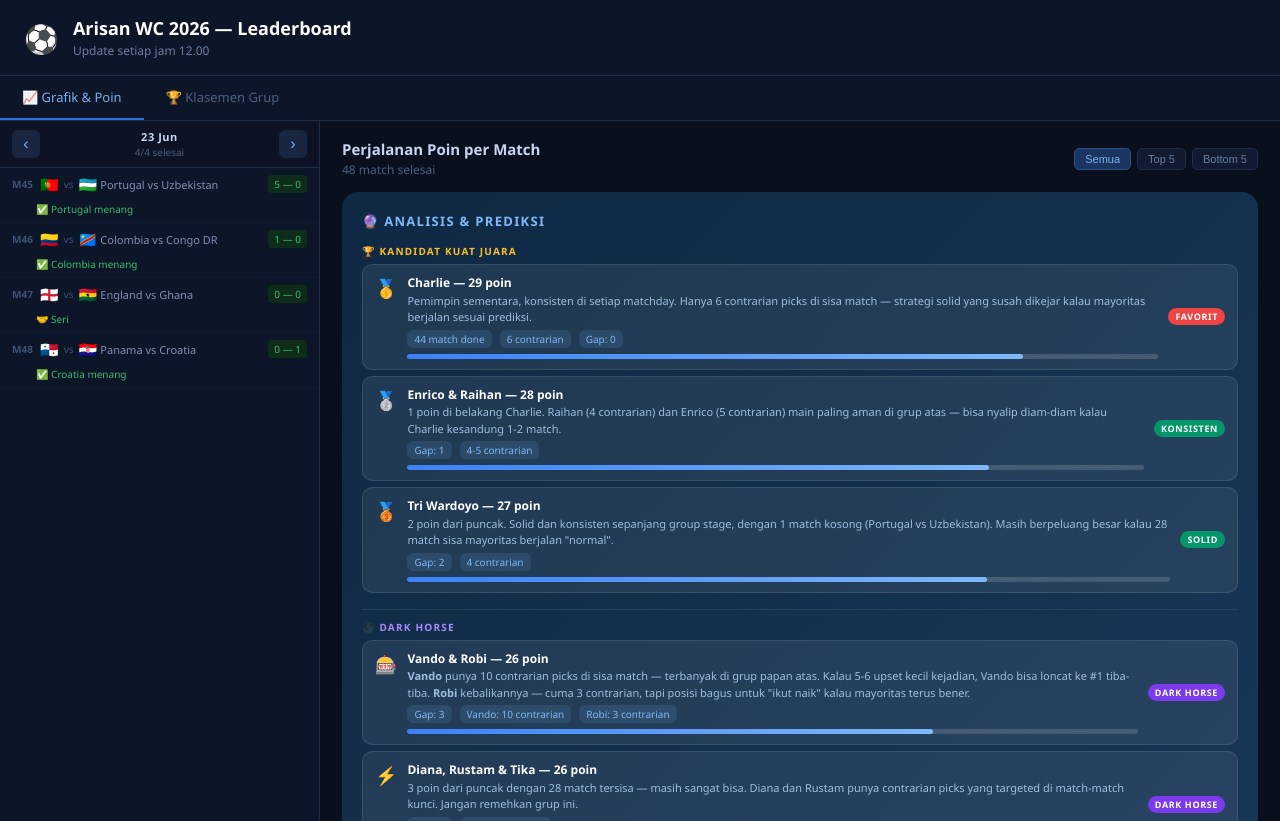
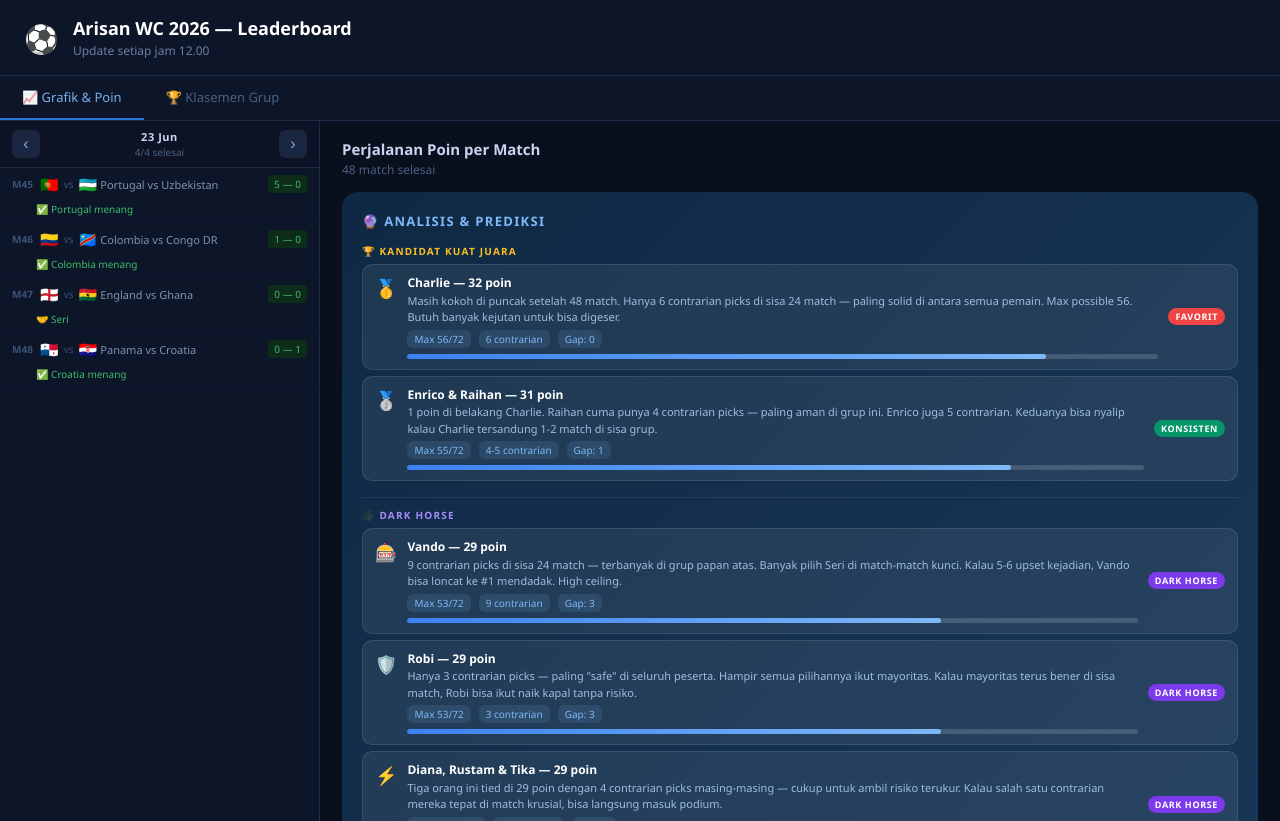
Before and after one commit to Syai327/Leaderboards-Arisan-WC-26, a plain HTML site: page index.html in a window 1280 px wide. Drawn offline with nearby package versions, Linux system fonts and the light colour scheme.

Commit message:
updated 24Jun v2

```diff
--- a/index.html
+++ b/index.html
@@ -67,10 +67,6 @@ body { font-family: 'Segoe UI', system-ui, sans-serif; background: #0a0f1e; colo
 
 /* Leaderboard */
 
-/* Filter btns */
-.filter-row { display: flex; gap: 6px; }
-.filter-btn { background: #111a30; border: 1px solid #1e2d4a; border-radius: 5px; color: #6b7fa3; font-size: 11px; padding: 4px 10px; cursor: pointer; }
-.filter-btn.active { background: #1a3560; border-color: #2a5090; color: #7ab0f0; }
 
 /* ===== GROUP STANDINGS TAB ===== */
 .groups-grid { display: grid; grid-template-columns: repeat(auto-fill, minmax(340px, 1fr)); gap: 16px; padding: 20px; }
@@ -157,11 +153,7 @@ body { font-family: 'Segoe UI', system-ui, sans-serif; background: #0a0f1e; colo
           <div style="font-size:15px;font-weight:600;color:#c8d4f0;">Perjalanan Poin per Match</div>
           <div style="font-size:12px;color:#4a6080;margin-top:2px;" id="chart-sub">— match selesai</div>
         </div>
-        <div class="filter-row">
-          <button class="filter-btn active" onclick="setFilter('all',this)">Semua</button>
-          <button class="filter-btn" onclick="setFilter('top5',this)">Top 5</button>
-          <button class="filter-btn" onclick="setFilter('bottom5',this)">Bottom 5</button>
-        </div>
+
       </div>
       <div class="pred-panel">
   <h2>🔮 Analisis &amp; Prediksi</h2>
@@ -171,32 +163,22 @@ body { font-family: 'Segoe UI', system-ui, sans-serif; background: #0a0f1e; colo
     <div class="pred-card">
       <div class="pred-icon">🥇</div>
       <div style="flex:1">
-        <div class="pred-name">Charlie — 29 poin</div>
-        <div class="pred-desc">Pemimpin sementara, konsisten di setiap matchday. Hanya 6 contrarian picks di sisa match — strategi solid yang susah dikejar kalau mayoritas berjalan sesuai prediksi.</div>
-        <div class="pred-stat-row"><span class="pred-stat">44 match done</span><span class="pred-stat">6 contrarian</span><span class="pred-stat">Gap: 0</span></div>
-        <div class="pred-meter"><div class="pred-meter-fill" style="width:82%"></div></div>
+        <div class="pred-name">Charlie — 32 poin</div>
+        <div class="pred-desc">Masih kokoh di puncak setelah 48 match. Hanya 6 contrarian picks di sisa 24 match — paling solid di antara semua pemain. Max possible 56. Butuh banyak kejutan untuk bisa digeser.</div>
+        <div class="pred-stat-row"><span class="pred-stat">Max 56/72</span><span class="pred-stat">6 contrarian</span><span class="pred-stat">Gap: 0</span></div>
+        <div class="pred-meter"><div class="pred-meter-fill" style="width:85%"></div></div>
       </div>
       <span class="pred-badge badge-hot">Favorit</span>
     </div>
     <div class="pred-card">
       <div class="pred-icon">🥈</div>
       <div style="flex:1">
-        <div class="pred-name">Enrico &amp; Raihan — 28 poin</div>
-        <div class="pred-desc">1 poin di belakang Charlie. Raihan (4 contrarian) dan Enrico (5 contrarian) main paling aman di grup atas — bisa nyalip diam-diam kalau Charlie kesandung 1-2 match.</div>
-        <div class="pred-stat-row"><span class="pred-stat">Gap: 1</span><span class="pred-stat">4-5 contrarian</span></div>
-        <div class="pred-meter"><div class="pred-meter-fill" style="width:79%"></div></div>
+        <div class="pred-name">Enrico &amp; Raihan — 31 poin</div>
+        <div class="pred-desc">1 poin di belakang Charlie. Raihan cuma punya 4 contrarian picks — paling aman di grup ini. Enrico juga 5 contrarian. Keduanya bisa nyalip kalau Charlie tersandung 1-2 match di sisa grup.</div>
+        <div class="pred-stat-row"><span class="pred-stat">Max 55/72</span><span class="pred-stat">4-5 contrarian</span><span class="pred-stat">Gap: 1</span></div>
+        <div class="pred-meter"><div class="pred-meter-fill" style="width:82%"></div></div>
       </div>
       <span class="pred-badge badge-safe">Konsisten</span>
-    </div>
-    <div class="pred-card">
-      <div class="pred-icon">🥉</div>
-      <div style="flex:1">
-        <div class="pred-name">Tri Wardoyo — 27 poin</div>
-        <div class="pred-desc">2 poin dari puncak. Solid dan konsisten sepanjang group stage, dengan 1 match kosong (Portugal vs Uzbekistan). Masih berpeluang besar kalau 28 match sisa mayoritas berjalan "normal".</div>
-        <div class="pred-stat-row"><span class="pred-stat">Gap: 2</span><span class="pred-stat">4 contrarian</span></div>
-        <div class="pred-meter"><div class="pred-meter-fill" style="width:76%"></div></div>
-      </div>
-      <span class="pred-badge badge-safe">Solid</span>
     </div>
   </div>
 
@@ -207,30 +189,30 @@ body { font-family: 'Segoe UI', system-ui, sans-serif; background: #0a0f1e; colo
     <div class="pred-card">
       <div class="pred-icon">🎰</div>
       <div style="flex:1">
-        <div class="pred-name">Vando &amp; Robi — 26 poin</div>
-        <div class="pred-desc"><b>Vando</b> punya 10 contrarian picks di sisa match — terbanyak di grup papan atas. Kalau 5-6 upset kecil kejadian, Vando bisa loncat ke #1 tiba-tiba. <b>Robi</b> kebalikannya — cuma 3 contrarian, tapi posisi bagus untuk "ikut naik" kalau mayoritas terus bener.</div>
-        <div class="pred-stat-row"><span class="pred-stat">Gap: 3</span><span class="pred-stat">Vando: 10 contrarian</span><span class="pred-stat">Robi: 3 contrarian</span></div>
-        <div class="pred-meter"><div class="pred-meter-fill" style="width:72%"></div></div>
+        <div class="pred-name">Vando — 29 poin</div>
+        <div class="pred-desc">9 contrarian picks di sisa 24 match — terbanyak di grup papan atas. Banyak pilih Seri di match-match kunci. Kalau 5-6 upset kejadian, Vando bisa loncat ke #1 mendadak. High ceiling.</div>
+        <div class="pred-stat-row"><span class="pred-stat">Max 53/72</span><span class="pred-stat">9 contrarian</span><span class="pred-stat">Gap: 3</span></div>
+        <div class="pred-meter"><div class="pred-meter-fill" style="width:73%"></div></div>
+      </div>
+      <span class="pred-badge badge-dark">Dark Horse</span>
+    </div>
+    <div class="pred-card">
+      <div class="pred-icon">🛡️</div>
+      <div style="flex:1">
+        <div class="pred-name">Robi — 29 poin</div>
+        <div class="pred-desc">Hanya 3 contrarian picks — paling "safe" di seluruh peserta. Hampir semua pilihannya ikut mayoritas. Kalau mayoritas terus bener di sisa match, Robi bisa ikut naik kapal tanpa risiko.</div>
+        <div class="pred-stat-row"><span class="pred-stat">Max 53/72</span><span class="pred-stat">3 contrarian</span><span class="pred-stat">Gap: 3</span></div>
+        <div class="pred-meter"><div class="pred-meter-fill" style="width:73%"></div></div>
       </div>
       <span class="pred-badge badge-dark">Dark Horse</span>
     </div>
     <div class="pred-card">
       <div class="pred-icon">⚡</div>
       <div style="flex:1">
-        <div class="pred-name">Diana, Rustam &amp; Tika — 26 poin</div>
-        <div class="pred-desc">3 poin dari puncak dengan 28 match tersisa — masih sangat bisa. Diana dan Rustam punya contrarian picks yang targeted di match-match kunci. Jangan remehkan grup ini.</div>
-        <div class="pred-stat-row"><span class="pred-stat">Gap: 3</span><span class="pred-stat">28 match tersisa</span></div>
-        <div class="pred-meter"><div class="pred-meter-fill" style="width:72%"></div></div>
-      </div>
-      <span class="pred-badge badge-dark">Dark Horse</span>
-    </div>
-    <div class="pred-card">
-      <div class="pred-icon">🎯</div>
-      <div style="flex:1">
-        <div class="pred-name">Gilang — 24 poin</div>
-        <div class="pred-desc">5 poin di belakang tapi 7 contrarian picks yang targeted. Cukup 5 upset bener → langsung masuk podium. Lebih realistis dari Bayu karena gap contrarian-nya lebih kecil.</div>
-        <div class="pred-stat-row"><span class="pred-stat">Gap: 5</span><span class="pred-stat">7 contrarian</span></div>
-        <div class="pred-meter"><div class="pred-meter-fill" style="width:67%"></div></div>
+        <div class="pred-name">Diana, Rustam &amp; Tika — 29 poin</div>
+        <div class="pred-desc">Tiga orang ini tied di 29 poin dengan 4 contrarian picks masing-masing — cukup untuk ambil risiko terukur. Kalau salah satu contrarian mereka tepat di match krusial, bisa langsung masuk podium.</div>
+        <div class="pred-stat-row"><span class="pred-stat">Max 52-53/72</span><span class="pred-stat">4 contrarian</span><span class="pred-stat">Gap: 3</span></div>
+        <div class="pred-meter"><div class="pred-meter-fill" style="width:73%"></div></div>
       </div>
       <span class="pred-badge badge-dark">Dark Horse</span>
     </div>
@@ -239,13 +221,13 @@ body { font-family: 'Segoe UI', system-ui, sans-serif; background: #0a0f1e; colo
   <div class="pred-divider"></div>
 
   <div class="pred-section">
-    <div class="pred-label" style="color:#f87171;">⚠️ High Risk</div>
+    <div class="pred-label" style="color:#f87171;">⚠️ Butuh Mukjizat</div>
     <div class="pred-card">
       <div class="pred-icon">🎲</div>
       <div style="flex:1">
-        <div class="pred-name">Bayu — 24 poin</div>
-        <div class="pred-desc">10 contrarian picks ekstrem termasuk beberapa yang hampir sendirian (Congo DR ngalahin Colombia — 24/25 orang beda!). All-or-nothing total: kalau upset-nya bener → juara telak, kalau salah → nyungsep.</div>
-        <div class="pred-stat-row"><span class="pred-stat">Gap: 5</span><span class="pred-stat">10 contrarian</span><span class="pred-stat">High variance</span></div>
+        <div class="pred-name">Bayu — 26 poin</div>
+        <div class="pred-desc">6 poin dari puncak dengan 24 match tersisa. Masih bisa kalau 8 contrarian picks-nya bener semua — tapi termasuk beberapa yang sangat melawan arus. All-or-nothing.</div>
+        <div class="pred-stat-row"><span class="pred-stat">Max 50/72</span><span class="pred-stat">8 contrarian</span><span class="pred-stat">Gap: 6</span></div>
         <div class="pred-meter"><div class="pred-meter-fill" style="width:60%"></div></div>
       </div>
       <span class="pred-badge badge-risk">High Risk</span>
@@ -253,10 +235,10 @@ body { font-family: 'Segoe UI', system-ui, sans-serif; background: #0a0f1e; colo
     <div class="pred-card">
       <div class="pred-icon">🌪️</div>
       <div style="flex:1">
-        <div class="pred-name">Ikiw — 15 poin</div>
-        <div class="pred-desc">22 contrarian picks dari 28 sisa match — hampir beda sendiri di setiap pertandingan. Butuh piala dunia paling gila sepanjang sejarah untuk bisa juara. Tapi kalau kejadian… legendary.</div>
-        <div class="pred-stat-row"><span class="pred-stat">Gap: 14</span><span class="pred-stat">22 contrarian</span></div>
-        <div class="pred-meter"><div class="pred-meter-fill" style="width:42%"></div></div>
+        <div class="pred-name">Ikiw — 16 poin</div>
+        <div class="pred-desc">16 poin dari puncak, 17 contrarian picks di sisa 24 match. Matematikanya ada, tapi butuh piala dunia paling gila sepanjang sejarah. Kalau kejadian, legendary.</div>
+        <div class="pred-stat-row"><span class="pred-stat">Max 40/72</span><span class="pred-stat">17 contrarian</span><span class="pred-stat">Gap: 16</span></div>
+        <div class="pred-meter"><div class="pred-meter-fill" style="width:35%"></div></div>
       </div>
       <span class="pred-badge badge-risk">Underdog</span>
     </div>
@@ -269,9 +251,9 @@ body { font-family: 'Segoe UI', system-ui, sans-serif; background: #0a0f1e; colo
     <div class="pred-card">
       <div class="pred-icon">👀</div>
       <div style="flex:1">
-        <div class="pred-name">Rustam &amp; Tika — 26 poin | Dwi — 24 poin</div>
-        <div class="pred-desc"><b>Rustam &amp; Tika</b> cuma 3 poin dari puncak — kalau 3 match berturut-turut mereka bener dan Charlie salah, langsung nyalip. <b>Dwi</b> agak ketinggalan tapi 7 contrarian picks bisa jadi senjata rahasia di babak akhir grup.</div>
-        <div class="pred-stat-row"><span class="pred-stat">Rustam: gap 3</span><span class="pred-stat">Tika: gap 3</span><span class="pred-stat">Dwi: gap 5</span></div>
+        <div class="pred-name">Rajib &amp; Mario — 27 poin | Tri Wardoyo — 29 poin</div>
+        <div class="pred-desc"><b>Tri Wardoyo</b> (29 pts, 4 contrarian) — konsisten dan hanya 3 poin dari puncak, bisa jadi kuda hitam sunyi. <b>Rajib &amp; Mario</b> masing-masing punya 7 contrarian picks — berani ambil risiko di match-match tertentu yang bisa jadi game changer.</div>
+        <div class="pred-stat-row"><span class="pred-stat">Tri: gap 3</span><span class="pred-stat">Rajib: 7 contrarian</span><span class="pred-stat">Mario: 7 contrarian</span></div>
       </div>
       <span class="pred-badge badge-watch">Watch</span>
     </div>
@@ -471,11 +453,15 @@ scores[40]=[3,0];
 scores[41]=[3,2];
 scores[42]=[2,0];
 scores[43]=[1,2];
+scores[44]=[5,0];
+scores[45]=[1,0];
+scores[46]=[0,0];
+scores[47]=[0,1];
 
 [[2,0],[2,1],[1,1],[4,1],[0,1],[2,0],[1,1],[1,1],[1,0],[7,1],[2,2],[5,1],[1,1],[0,0],[2,2],[1,1],[3,1],[1,4],[3,0],[3,1],[1,0],[4,2],[1,1],[1,3],[1,1],[4,1],[6,0],[1,0],[3,0],[0,1],[2,0],[0,1],[2,1],[0,0],[5,1],[0,4],[0,0],[1,3],[4,0],[2,2],[3,0],[3,2],[2,0],[1,2],[5,0],[1,0],[0,0],[0,1]].forEach((s,i)=>scores[i]=s);
 
 const PALETTE=['#4e8ef7','#f75c5c','#34c97a','#f5c842','#a78bfa','#f97316','#06b6d4','#ec4899','#84cc16','#94a3b8','#fb923c','#22d3ee','#f43f5e','#a3e635','#c084fc','#38bdf8','#fbbf24','#4ade80','#f87171','#818cf8','#fdba74','#67e8f9','#f9a8d4','#bef264','#e879f9'];
-let hiddenPlayers=new Set(), currentFilter='all', myChart=null;
+let hiddenPlayers=new Set(), myChart=null;
 
 // ============================================================
 // TAB SWITCH
@@ -528,9 +514,7 @@ function render(){
   document.getElementById('chart-sub').textContent=completed+' match selesai';
   const sorted=PLAYER_NAMES.slice().sort((a,b)=>result[b].total-result[a].total);
   let visible=sorted;
-  if(currentFilter==='top5') visible=sorted.slice(0,5);
-  if(currentFilter==='bottom5') visible=sorted.slice(-5);
-  const maxPts=result[sorted[0]].total;
+    const maxPts=result[sorted[0]].total;
 
   document.getElementById('stats-row').innerHTML=`
     <div class="stat-card"><div class="stat-label">Pemimpin</div><div class="stat-val">${sorted[0]}</div><div class="stat-sub">${result[sorted[0]].total} poin dari ${completed} match</div></div>
```
